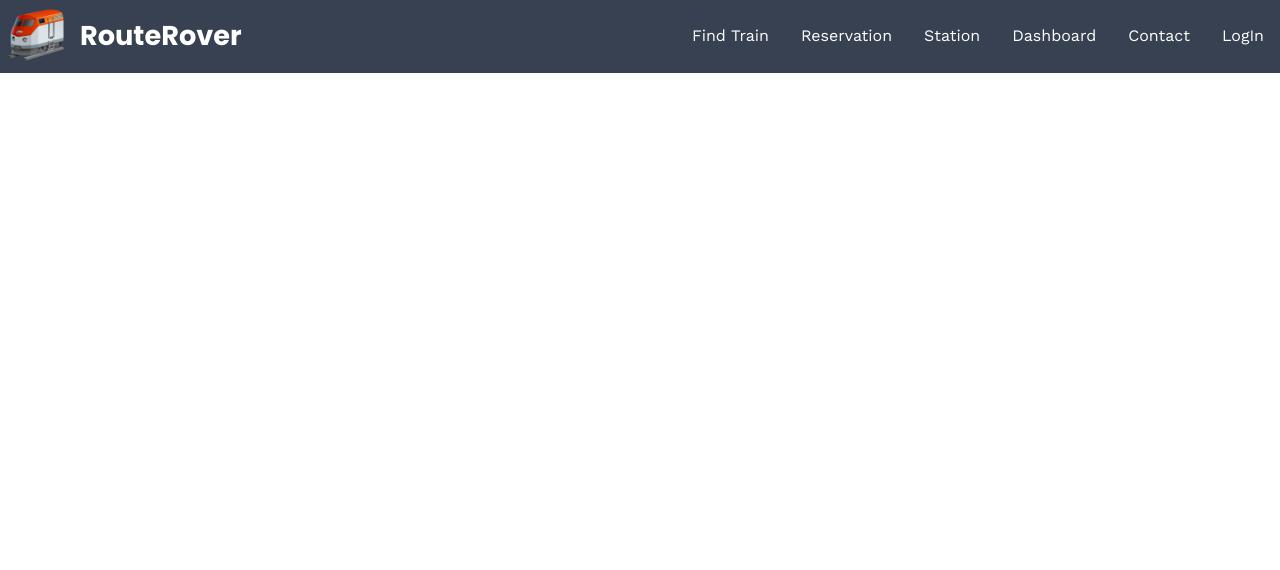
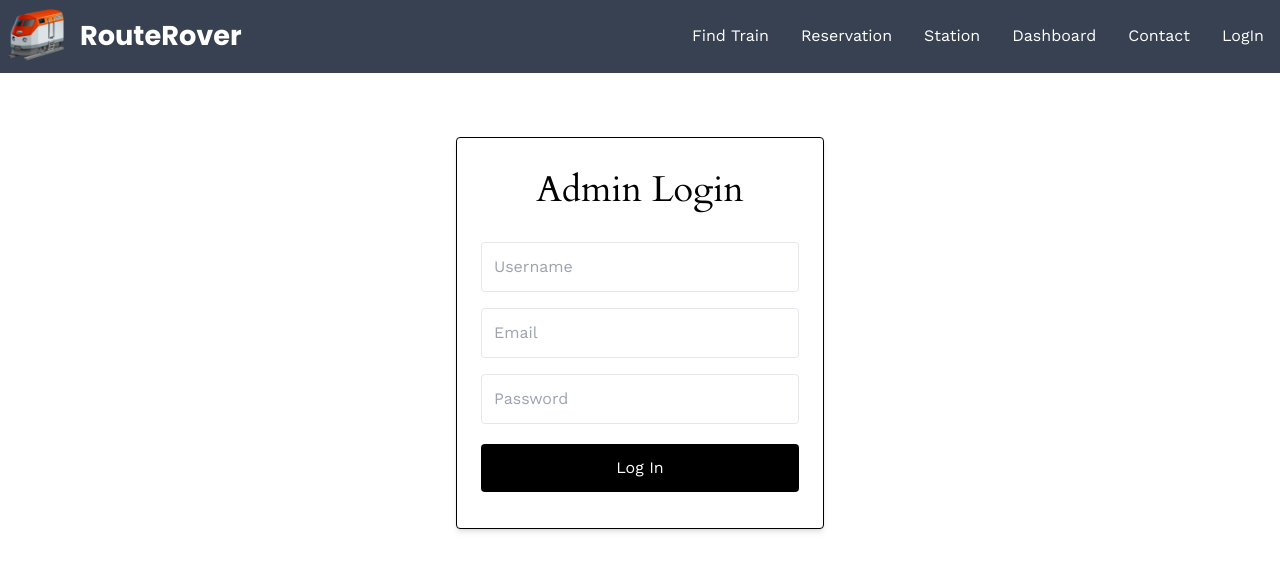
Before and after one commit to shrudex/route-rover, a React (Vite) app: page /admin in a window 1280 px wide. Shown: the top 570 px of the page. Built offline with nearby package versions, Linux system fonts and the light colour scheme; a web font is replaced by a local one.

Commit message:
admin authentication

```diff
--- a/src/App.jsx
+++ b/src/App.jsx
@@ -1,6 +1,7 @@
-import { Route, Routes } from "react-router-dom";
+import { Route, Routes, useLocation } from "react-router-dom";
 import Home from "./pages/Home";
 import Navbar from "./components/Navbar";
+import AdminNavbar from "./components/AdminNavbar"; // Import the AdminNavbar component
 import Signup from "./pages/Signup";
 import Login from "./pages/Login";
 import Contact from "./pages/Contact";
@@ -9,13 +10,29 @@ import Reservation from "./pages/Reservation";
 import { useState } from "react";
 import Dashboard from "./pages/Dashboard";
 import Station from "./pages/Station";
+import Admin from "./pages/Admin";
+
 function App() {
   const [email, setEmail] = useState("");
   const [name, setName] = useState("");
   const [currentUser, setCurrentUser] = useState(null);
+  const location = useLocation();
+
+  const [adminEmail, setAdminEmail] = useState("");
+  const [adminName, setAdminName] = useState("");
+  const [currentAdmin, setCurrentAdmin] = useState(null);
+
+  // Check if the current route is under the '/admin' path
+  const isAdminRoute = location.pathname.startsWith("/admin");
+
   return (
     <div className="app">
-      <Navbar currentUser={currentUser} setCurrentUser={setCurrentUser} />
+      {/* Conditionally render Navbar or AdminNavbar based on the route */}
+      {isAdminRoute ? (
+        <AdminNavbar currentUser={currentUser} />
+      ) : (
+        <Navbar currentUser={currentUser} setCurrentUser={setCurrentUser} />
+      )}
       <Routes>
         <Route path="/" element={<Home />} />
         <Route path="/signup" element={<Signup />} />
@@ -45,7 +62,23 @@ function App() {
           path="/contact"
           element={<Contact currentUser={currentUser} />}
         />
-        <Route path='/station' element={<Station currentUser={currentUser}/>}/>
+        <Route
+          path="/station"
+          element={<Station currentUser={currentUser} />}
+        />
+        <Route
+          path="/admin"
+          element={
+            <Admin
+              adminEmail={adminEmail}
+              setAdminEmail={setAdminEmail}
+              adminName={adminName}
+              setAdminName={setAdminName}
+              currentAdmin={currentAdmin}
+              setCurrentAdmin={setCurrentAdmin}
+            />
+          }
+        />
       </Routes>
     </div>
   );
--- /dev/null
+++ b/src/components/AdminNavbar.jsx
@@ -0,0 +1,61 @@
+import React, { useState } from "react";
+import "./Navbar.css";
+import { Link, NavLink } from "react-router-dom";
+
+function AdminNavbar({ currentUser, setCurrentUser }) {
+  const [menuOpen, setMenuOpen] = useState(false);
+
+  return (
+    <nav className="work bg-gray-700">
+      <div className=" flex items-center justify-center gap-0 px-2">
+        <img className="w-fit h-14" src="./locomotive.webp" alt="logo" />
+        <Link to="/" className="title poppins">
+          RouteRover
+        </Link>
+      </div>
+      <div className="menu" onClick={() => setMenuOpen(!menuOpen)}>
+        <span></span>
+        <span></span>
+        <span></span>
+      </div>
+      <ul className={menuOpen ? "open" : ""}>
+        <li>
+          <NavLink to="/find-train">Find Train</NavLink>
+        </li>
+        <li>
+          <NavLink to="/reservation">Reservation</NavLink>
+        </li>
+        <li>
+          <NavLink to="/station">Station</NavLink>
+        </li>
+        <li>
+          <NavLink to="/dashboard">Dashboard</NavLink>
+        </li>
+        <li>
+          <NavLink to="/contact">Contact</NavLink>
+        </li>
+        {currentUser === null ? (
+          <li>
+            <NavLink to="/login">LogIn</NavLink>
+          </li>
+        ) : null}
+        {currentUser === null ? null : (
+          <div className="flex justify-center items-center flex-col mx-2">
+            <h3 className="text-center justify-center">Hi </h3>
+            <p className="text-white font-medium">{currentUser[1]}</p>
+          </div>
+        )}
+        {currentUser === null ? null : (
+          <button
+            onClick={() => setCurrentUser(null)}
+            className="bg-gray-900 rounded-lg py-0 mx-2 px-4 "
+          >
+            Log Out
+          </button>
+        )}
+      </ul>
+    </nav>
+  );
+}
+
+export default AdminNavbar;
--- /dev/null
+++ b/src/pages/Admin.jsx
@@ -0,0 +1,96 @@
+import React, { useState } from "react";
+import axios from "axios";
+import { Link } from "react-router-dom";
+const Admin = ({
+  adminEmail,
+  setAdminEmail,
+  adminName,
+  setAdminName,
+  currentAdmin,
+  setCurrentAdmin,
+}) => {
+  const [formData, setFormData] = useState({
+    username: "",
+    email: "",
+    password: "",
+  });
+  const handleSubmit = async (e) => {
+    console.log(formData);
+    e.preventDefault();
+    try {
+      const response = await axios.post(
+        "http://localhost:5000/admin_login",
+        formData
+      ); //making a POST request to Flask API
+      if (response.status === 200) {
+        //alert("Login Successfully");
+        //console.log(adminEmail);
+        setAdminEmail(formData.email);
+        //console.log(adminEmail);
+        axios
+          .post("http://localhost:5000/get_admin", { email: formData.email })
+          .then((response) => {
+            console.log(response.data);
+            setCurrentAdmin(response.data); // Handle the response here
+          })
+          .catch((error) => {
+            console.error("Error:", error);
+          });
+      }
+    } catch (error) {
+      console.error("Error:", error);
+      alert("Admin Login credentials wrong!");
+    }
+  };
+  const handleInputChange = (e) => {
+    const { name, value } = e.target;
+    setFormData({ ...formData, [name]: value });
+  };
+  return (
+    <div className="w-full h-full py-16 work bg-white">
+      <div className="bg-grey-lighter h-fit flex flex-col">
+        <div className="container max-w-sm mx-auto flex-1 flex flex-col items-center justify-center px-2">
+          <div className="bg-white px-6 py-8 rounded border border-black shadow-md text-black w-full">
+            <h1 className="mb-8 text-4xl text-center cardo">Admin Login</h1>
+            <form onSubmit={handleSubmit}>
+              <input
+                type="text"
+                className="block border border-grey-light w-full p-3 rounded mb-4"
+                name="username"
+                placeholder="Username"
+                value={formData.username}
+                onChange={handleInputChange}
+              />
+              <input
+                type="text"
+                className="block border border-grey-light w-full p-3 rounded mb-4"
+                name="email"
+                placeholder="Email"
+                value={formData.email}
+                onChange={handleInputChange}
+              />
+
+              <input
+                type="password"
+                className="block border border-grey-light w-full p-3 rounded mb-4"
+                name="password"
+                placeholder="Password"
+                value={formData.password}
+                onChange={handleInputChange}
+              />
+
+              <button
+                type="submit"
+                className="w-full text-center py-3 rounded bg-black text-white hover:bg-green-dark focus:outline-none my-1"
+              >
+                Log In
+              </button>
+            </form>
+          </div>
+        </div>
+      </div>
+    </div>
+  );
+};
+
+export default Admin;
```
Also changed, not shown: 1 other file (tests, documents, lock files or other folders).
